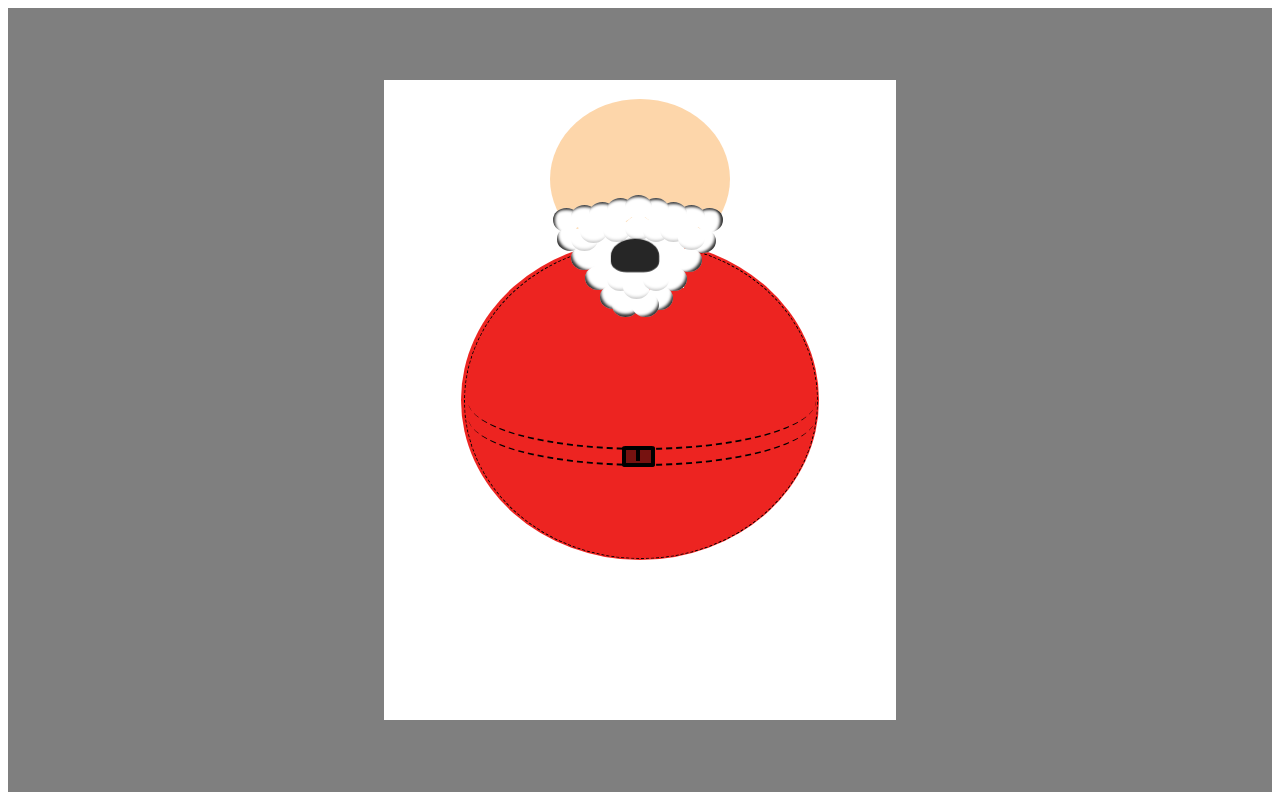
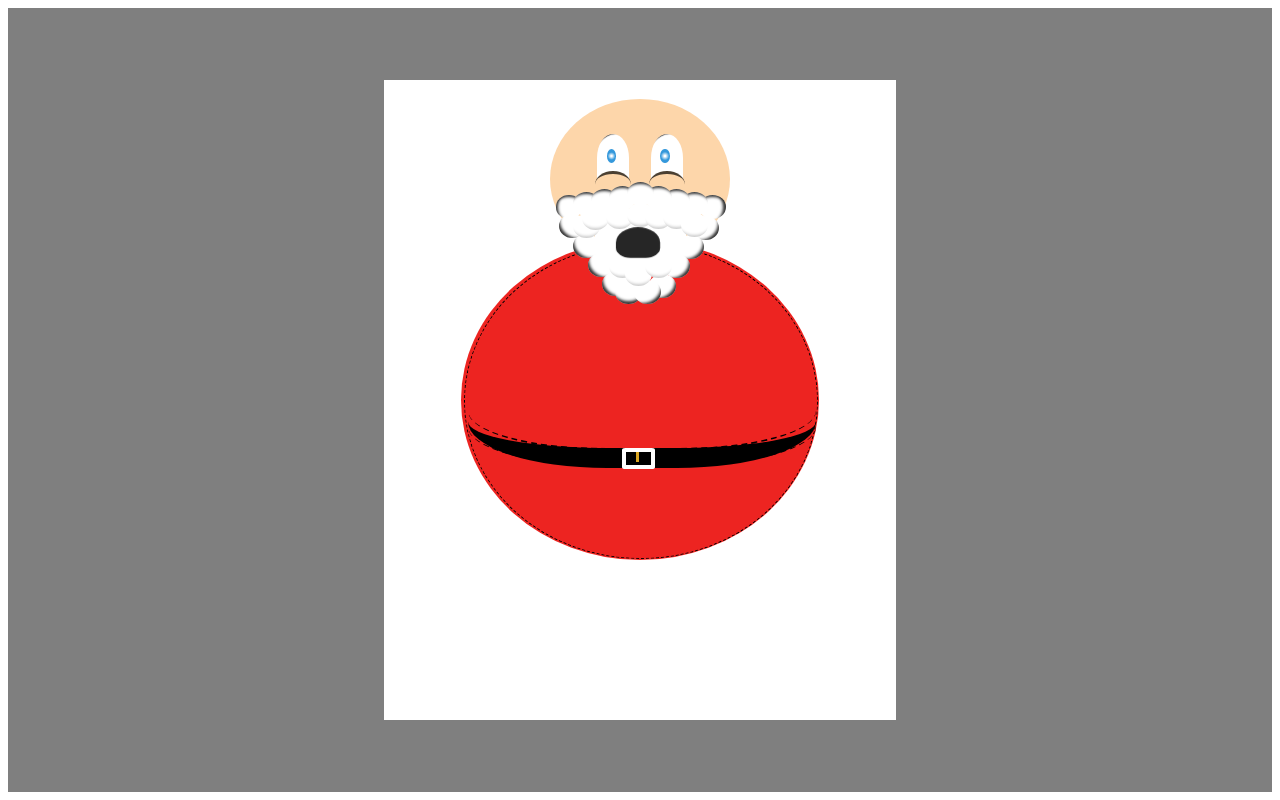
Before and after one commit to viniciuspalma/X-Christmas, a plain HTML site: page index.html in a window 1280 px wide. Drawn offline with Linux system fonts and the light colour scheme.

Commit message:
alterando o papai noel :)

```diff
--- a/index.html
+++ b/index.html
@@ -10,7 +10,16 @@
 <body>
 	<div class="palco">
 		<div class="boneco">
+			<div class="toca"></div>
 			<div class="cabeca">
+				<div class="bochecha bd1"></div>
+				<div class="bochecha bd2"></div>
+				<div class="olho o1">
+					<div class="iris"></div>
+				</div>
+				<div class="olho o2">
+					<div class="iris"></div>
+				</div>
 			</div>
 			<div class="barba">
 				<div class="preenche-meio"></div>
@@ -45,15 +54,17 @@
 				<div class="detalhe-barba-meio dbm10"></div>
 				<div class="boca singing"></div>
 			</div>
-
 			<div class="barriga">
 				<div class="detalhe-bordado"></div>
 				<div class="detalhe-cinto dc1"></div>
 				<div class="detalhe-cinto dc2"></div>
+				<div class="detalhe-cinto dc3"></div>
 				<div class="fivela">
 					<div class="detalhe-fivela"></div>
 				</div>
 			</div>
+
+
 		</div>
 	</div>
 </body>
--- a/style.css
+++ b/style.css
@@ -37,8 +37,8 @@ body, html{
 
 .barba{
 	position: absolute;
-	top: 18%;
-	left: 33%;
+	top: 16%;
+	left: 33.5%;
 	width: 35%;
 	height: 25%;
 	background: transparent;
@@ -130,7 +130,7 @@ body, html{
 .detalhe-cinto{
 	position: absolute;
 	/*background: rgba(0,0,0,0.5);*/
-	border-radius: 50%;
+	border-radius: 40%;
 	border-bottom: dashed 2px black;
 	z-index: 5;
 }
@@ -148,14 +148,22 @@ body, html{
 	height: 30%;
 }
 
+.detalhe-cinto.dc3{
+	top: 35%;
+	left: 2%;
+	width: 97%;
+	height: 30%;
+	border-bottom: 20px solid black;
+}
+
 .fivela{
 	position: absolute;
-	top: 64.5%;
+	top: 65%;
 	left: 45%;
 	width: 7%;
 	height: 4%;
 	background: rgba(0,0,0,.5);
-	border: solid 4px black;
+	border: solid 4px white;
 	border-radius: 10%;
 	z-index: 6;
 }
@@ -165,8 +173,8 @@ body, html{
 	top: 0;
 	left: 40%;
 	height: 80%;
-	width: 15%;
-	background: black;
+	width: 13%;
+	background: rgb(218, 165, 32);
 	z-index: 7;
 }
 
@@ -181,9 +189,51 @@ body, html{
   z-index: 20;
 }
 
-.singing {-webkit-animation: month-singing .7s linear infinite;}
+.bochecha{
+	position: absolute;
+	width: 20%;
+	height: 15%;
+	top: 45%;
+	background: rgb(253, 214, 170);
+	z-index: 6;
+	border-top: 3px solid rgba(0, 0, 0, .7);
+	border-radius: 50% 50% 10% 10%;
+}
 
-@-webkit-keyframes month-singing {
+.bochecha.bd1{ left: 55%;}
+
+.bochecha.bd2{ left: 25%;}
+
+.olho{
+	position: absolute;
+	top: 22%;
+	width: 18%;
+	height: 30%;
+	background: rgb(255,255,255);
+	border-radius: 50% 50% 10% 10%;
+	z-index: 5;
+	box-shadow: inset 3px 8px 1px -8px rgba(0,0,0,0.8);
+	-webkit-animation: piscando 3s ease-in-out infinite;
+
+}
+.olho.o1{ left: 56%; }
+
+.olho.o2{ left: 26%; }
+
+.iris{
+	position: absolute;
+	width: 30%;
+	height: 30%;
+	top: 30%;
+	left: 30%;
+	border-radius: 50%;
+	background-image: -webkit-radial-gradient(center, circle contain, transparent 15%, #3498db 85%);
+
+}
+
+.singing {-webkit-animation: cantando .7s linear infinite;}
+
+@-webkit-keyframes cantando {
   0%, 100% {
     height: 10%;
     border-radius: 50% 50% 10% 10%;
@@ -192,7 +242,7 @@ body, html{
   25%, 75% {
     height: 20%;
     border-radius: 50%;
-    -webkit-transform: scale(1.6);
+    -webkit-transform: scale(1.4);
   }
   50% {
     height: 13%;;
@@ -200,3 +250,29 @@ body, html{
     -webkit-transform: scale(1.2);
   }
 }
+
+@-webkit-keyframes piscando {
+  0% { top: 22%; }
+  5% { top: 22%;}
+  10% { top: 22%;}
+  15% { top: 22%;}
+  20% { top: 22%;}
+  25% { top: 22%;}
+  30% { top: 22%;}
+  34% { top: 22%;}
+  35% { top: 45%;}
+  40% { top: 22%;}
+  45% { top: 22%;}
+  50% { top: 22%;}
+  55% { top: 22%;}
+  60% { top: 22%;}
+  65% { top: 22%;}
+  70% { top: 22%;}
+  75% { top: 22%;}
+  80% { top: 22%;}
+  85% { top: 22%;}
+  90% { top: 22%;}
+  95% { top: 22%;}
+  100%{ top: 22%;}
+
+}
```
Also changed, not shown: 1 other file.
